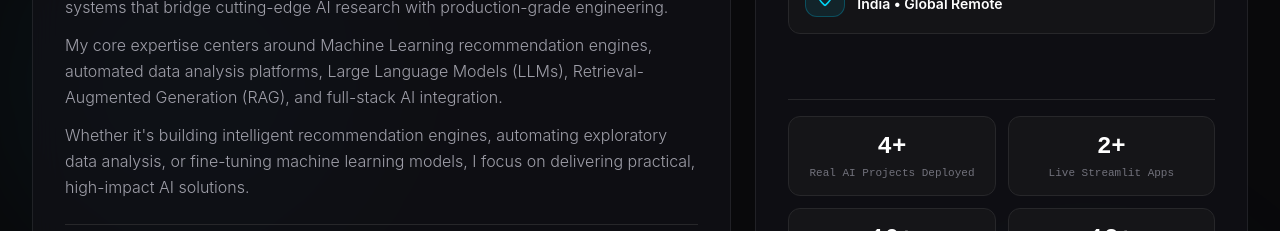
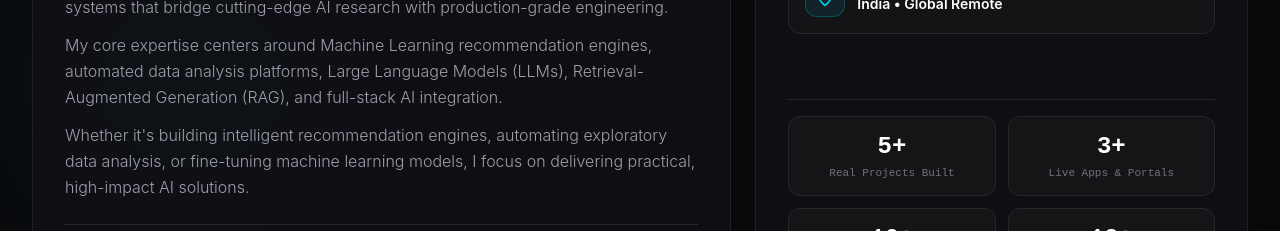
Before and after one commit to vishalok007/portfolio, a React (Vite) app: page / in a window 1280 px wide. Shown: the part 1680-1911 px from the top of the page. Built offline with nearby package versions, Linux system fonts and the light colour scheme.

Commit message:
feat: add IIT JAM CBT Exam Portal (JAM-MA) project to portfolio

```diff
--- a/src/components/AIChatAssistant.tsx
+++ b/src/components/AIChatAssistant.tsx
@@ -119,9 +119,10 @@ export default function AIChatAssistant() {
     Key Projects:
     1. AI Career Advisor - Streamlit Live Demo: https://dqpxbjdk4lkej2v9uayhcp.streamlit.app/
     2. AI Data Analyst - Streamlit Live Demo: https://3cibvktrrltbwhrdg39ieh.streamlit.app/
-    3. Enterprise Document RAG Pipeline
-    4. Real-Time NLP Sentiment Analyzer
-    Skills: Recommendation Systems, RAG, Python, PyTorch, Scikit-Learn, FastAPI, React, TypeScript, Vector Databases (FAISS, Chroma).
+    3. IIT JAM CBT Exam Portal - High-Fidelity TCS iON Exam Simulator (JAM-MA): https://github.com/vishalok007/JAM-MA
+    4. Enterprise Document RAG Pipeline
+    5. Real-Time NLP Sentiment Analyzer
+    Skills: Recommendation Systems, RAG, Python, PyTorch, Scikit-Learn, FastAPI, React 19, TypeScript, KaTeX, Vector Databases (FAISS, Chroma).
   `;
 
   const generateAIResponse = async (userQuery: string): Promise<string> => {
@@ -166,8 +167,8 @@ export default function AIChatAssistant() {
       return `Vishal specializes in **Machine Learning & Generative AI**.\n\nCore technical skills include **Python**, **PyTorch**, **Scikit-Learn**, **LangChain**, **RAG**, **FAISS Vector Search**, **FastAPI**, and **React 19 with TypeScript**.`;
     }
 
-    if (q.includes("project") || q.includes("career advisor") || q.includes("data analyst") || q.includes("rag")) {
-      return `Vishal has built flagship live projects:\n\n🎯 **AI Career Advisor**: Intelligent ML Recommendation System ([Live Streamlit App](https://dqpxbjdk4lkej2v9uayhcp.streamlit.app/))\n\n📊 **AI Data Analyst**: Automated EDA & AutoML Platform ([Live Streamlit App](https://3cibvktrrltbwhrdg39ieh.streamlit.app/))\n\n⚡ **Enterprise RAG Pipeline**: Multi-modal document search with FAISS & reranking.`;
+    if (q.includes("project") || q.includes("career advisor") || q.includes("data analyst") || q.includes("jam") || q.includes("iit") || q.includes("rag")) {
+      return `Vishal has built flagship live projects:\n\n🎯 **AI Career Advisor**: Intelligent ML Recommendation System ([Live Streamlit App](https://dqpxbjdk4lkej2v9uayhcp.streamlit.app/))\n\n📊 **AI Data Analyst**: Automated EDA & AutoML Platform ([Live Streamlit App](https://3cibvktrrltbwhrdg39ieh.streamlit.app/))\n\n🏛️ **IIT JAM CBT Exam Portal**: TCS iON Exam Simulator with KaTeX & Virtual Calculator ([GitHub Repo](https://github.com/vishalok007/JAM-MA))\n\n⚡ **Enterprise RAG Pipeline**: Multi-modal document search with FAISS & reranking.`;
     }
 
     if (q.includes("education") || q.includes("degree") || q.includes("university") || q.includes("college")) {
--- a/src/constants/portfolio.ts
+++ b/src/constants/portfolio.ts
@@ -55,8 +55,8 @@ export const portfolio = {
     location: "India",
     availability: "Available for AI Engineering Roles & Collaborations",
     stats: [
-      { label: "Real AI Projects Deployed", value: "4+" },
-      { label: "Live Streamlit Apps", value: "2+" },
+      { label: "Real Projects Built", value: "5+" },
+      { label: "Live Apps & Portals", value: "3+" },
       { label: "Github Repositories", value: "10+" },
       { label: "Core Tech Stack", value: "12+" }
     ]
@@ -141,6 +141,28 @@ export const portfolio = {
       ]
     },
     {
+      id: "iit-jam-cbt",
+      title: "IIT JAM CBT Exam Portal",
+      subtitle: "Full-Featured Computer-Based Test Simulator with TCS iON Architecture",
+      category: "Full Stack",
+      description: "A comprehensive Computer-Based Test (CBT) preparation platform designed for IIT JAM Mathematics (MA) and Mathematical Statistics (MS) aspirants, replicating the exact TCS iON exam environment.",
+      longDescription: "Engineered a high-fidelity Computer-Based Test (CBT) simulator simulating official IIT JAM examination conditions. Features Section A (MCQs with negative marking), Section B (MSQs with strict zero partial marking), Section C (Numerical Answer Types NATs with tolerance verification), an integrated virtual scientific calculator, KaTeX mathematical typesetting, real-time countdown timer with auto-submit, interactive color-coded question palette, and 30+ full-length mock tests.",
+      tags: ["React 19", "TypeScript", "Tailwind CSS", "KaTeX", "Vite", "Vitest", "CBT Simulator"],
+      github: "https://github.com/vishalok007/JAM-MA",
+      featured: true,
+      architecture: [
+        "TCS iON CBT Exam Engine (Section A MCQs, Section B MSQs, Section C NAT with Range Checking)",
+        "Client-Side KaTeX Typesetting for Complex Higher Mathematics & Statistical Formulas",
+        "Interactive Virtual Scientific Calculator conforming to IIT JAM official exam norms",
+        "Automated Real-Time Scoring, Negative Marking Matrix & In-Depth Analytics"
+      ],
+      metrics: [
+        { label: "Exam Pattern", value: "TCS iON CBT" },
+        { label: "Question Types", value: "MCQ + MSQ + NAT" },
+        { label: "Mock Tests", value: "30+ Papers" }
+      ]
+    },
+    {
       id: "enterprise-rag",
       title: "Enterprise Document RAG Pipeline",
       subtitle: "Multi-modal RAG with Hybrid Vector Search & Reranking",
```
Also changed, not shown: 1 other file (tests, documents, lock files or other folders).
